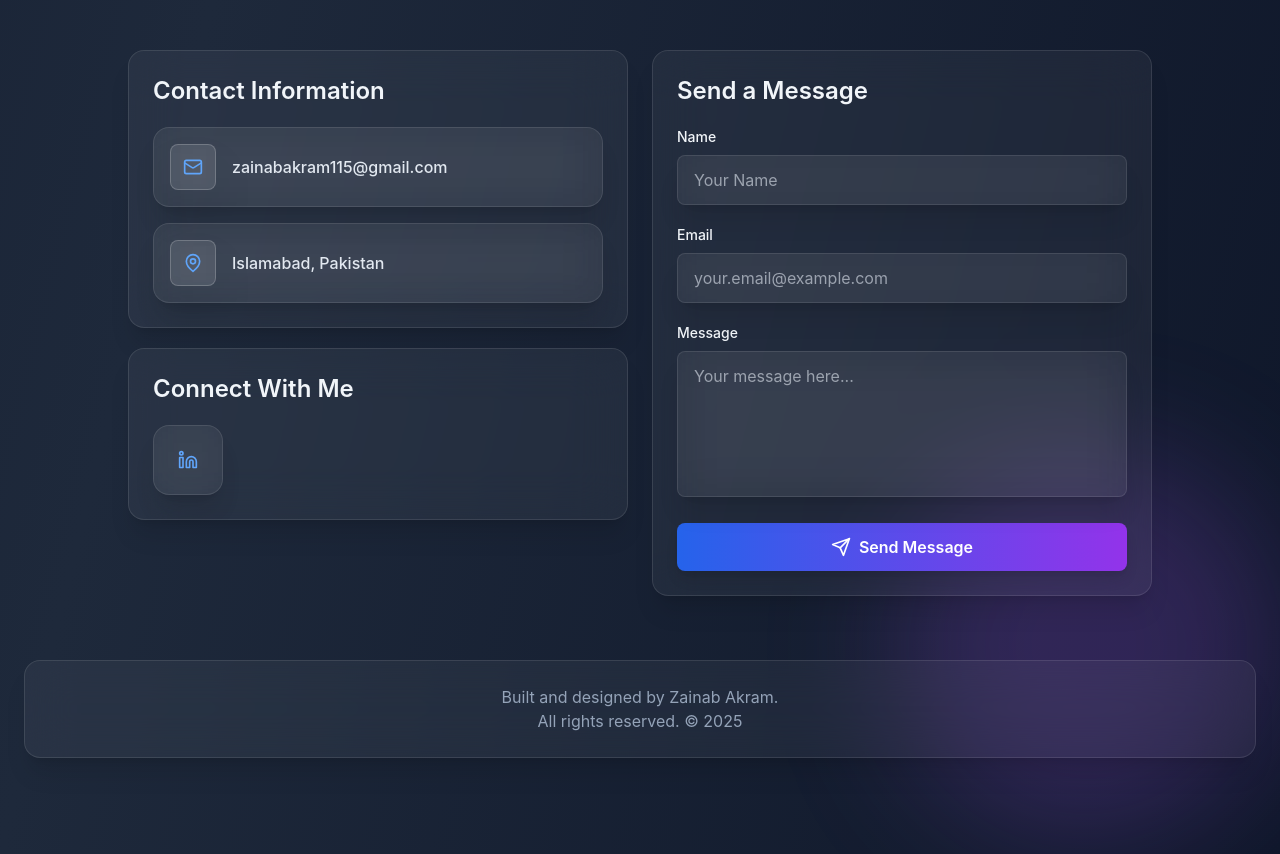
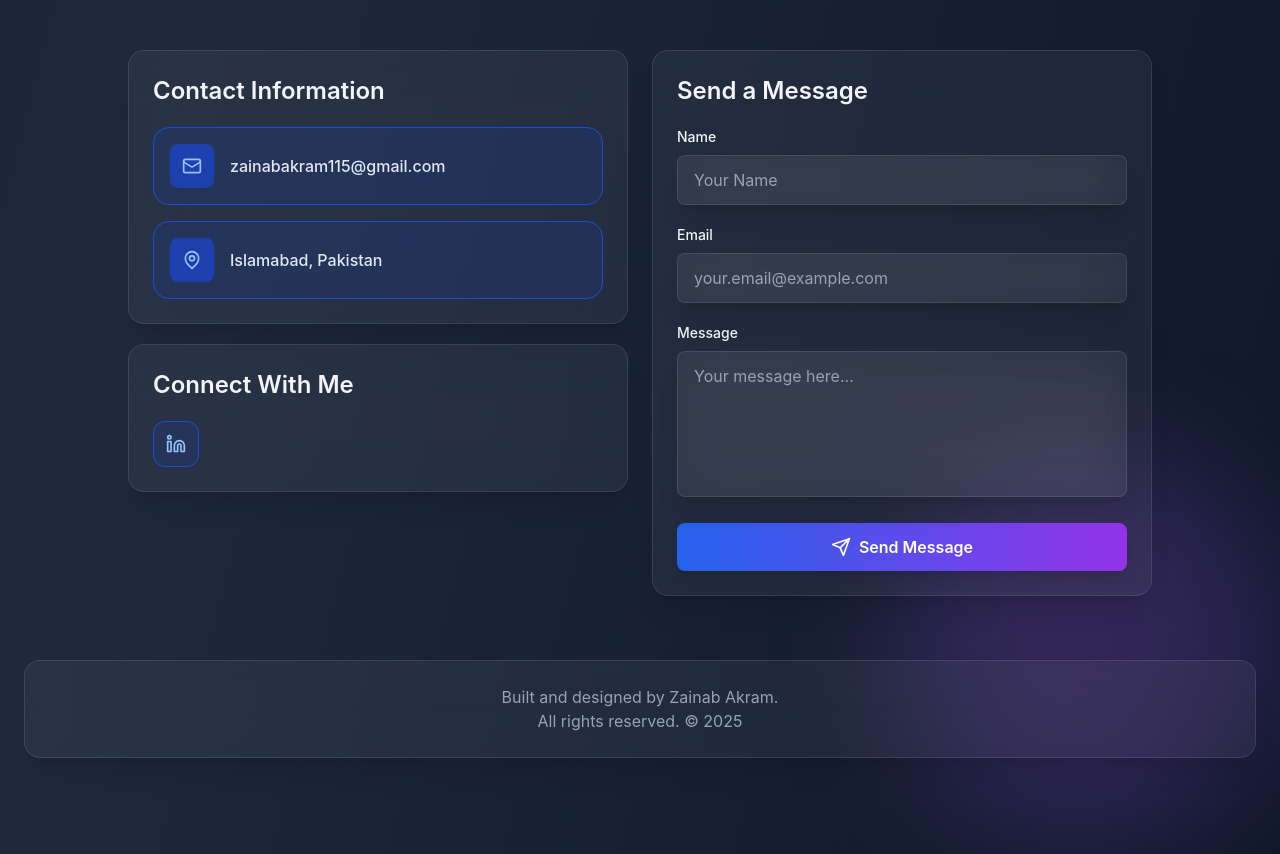
Before and after one commit to Hareem2024/zainabs-portfolio, a React (Vite) app: page / in a window 1280 px wide. Shown: the part 4306-5160 px from the top of the page. Built offline with nearby package versions, Linux system fonts and the light colour scheme.

Commit message:
Fix contact info visibility and improve card styling

```diff
--- a/src/components/Contact.jsx
+++ b/src/components/Contact.jsx
@@ -82,10 +82,10 @@ function Contact() {
                   <a
                     key={index}
                     href={info.link}
-                    className="flex items-center gap-4 glass p-4 rounded-2xl hover:scale-105 transition-transform duration-300 group"
+                    className="flex items-center gap-4 bg-blue-50/80 dark:bg-blue-900/30 border border-blue-200 dark:border-blue-700 p-4 rounded-2xl hover:scale-105 transition-transform duration-300 group"
                   >
-                    <div className="p-3 glass-strong rounded-lg group-hover:bg-blue-500 dark:group-hover:bg-blue-400 transition-colors duration-300">
-                      <info.icon className="w-5 h-5 text-blue-600 dark:text-blue-400 group-hover:text-white transition-colors duration-300" />
+                    <div className="p-3 bg-blue-200 dark:bg-blue-800 rounded-lg group-hover:bg-blue-500 dark:group-hover:bg-blue-400 transition-colors duration-300">
+                      <info.icon className="w-5 h-5 text-blue-700 dark:text-blue-300 group-hover:text-white transition-colors duration-300" />
                     </div>
                     <span className="text-slate-800 dark:text-slate-200 font-medium">{info.text}</span>
                   </a>
@@ -102,10 +102,10 @@ function Contact() {
                     href={social.link}
                     target="_blank"
                     rel="noopener noreferrer"
-                    className="glass-card p-3 hover:scale-110 transition-all duration-300"
+                    className="bg-blue-50/80 dark:bg-blue-900/30 border border-blue-200 dark:border-blue-700 p-3 rounded-xl hover:scale-110 transition-all duration-300"
                     aria-label={social.label}
                   >
-                    <social.icon className="w-5 h-5 text-blue-600 dark:text-blue-400" />
+                    <social.icon className="w-5 h-5 text-blue-700 dark:text-blue-300" />
                   </a>
                 ))}
               </div>
```
